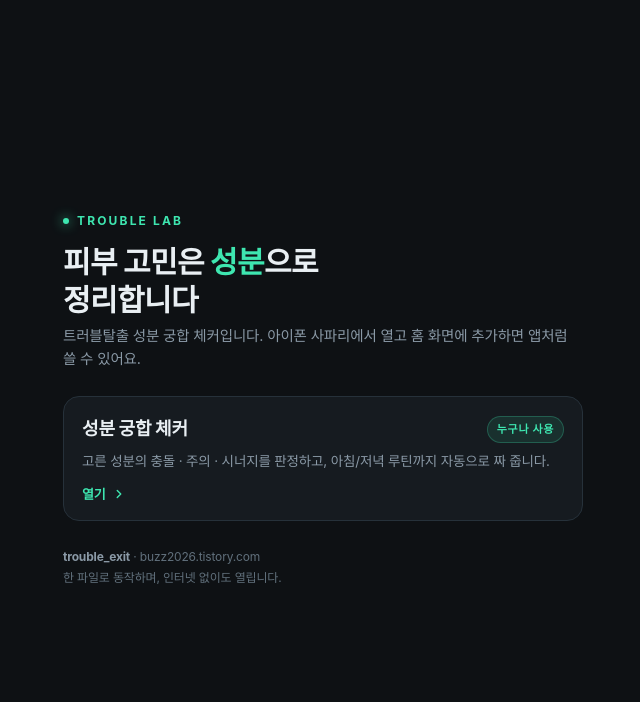
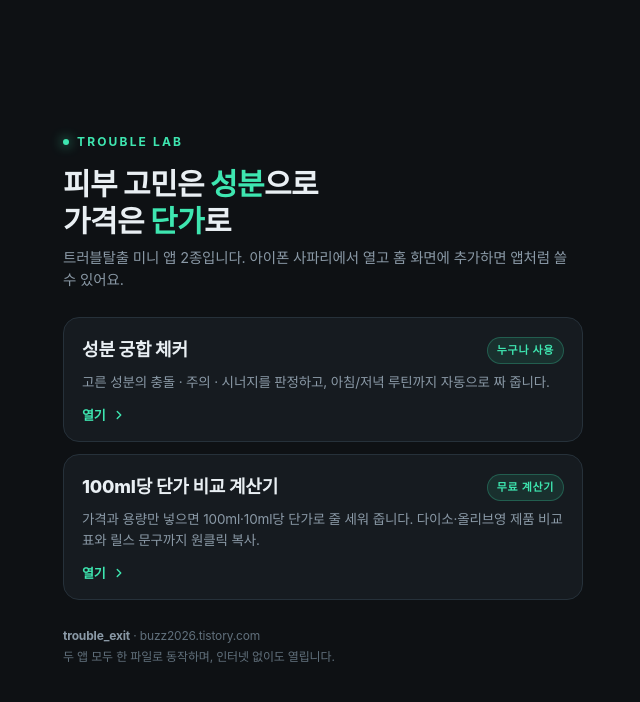
Before and after one commit to buzz121017/buzz121017.github.io, a plain HTML site: page index.html in a window 1280 px wide. Shown: the whole page, without its empty margins (317-957 px from the left). Drawn offline with Linux system fonts and the light colour scheme.

Commit message:
메인 페이지에 단가 비교 계산기 카드 추가: 성분 궁합과 함께 보이도록 타이틀·메타 설명 정리

```diff
--- a/index.html
+++ b/index.html
@@ -7,24 +7,24 @@
 <meta name="apple-mobile-web-app-capable" content="yes">
 <meta name="mobile-web-app-capable" content="yes">
 <meta name="apple-mobile-web-app-status-bar-style" content="black-translucent">
-<meta name="apple-mobile-web-app-title" content="성분궁합">
-<meta name="description" content="트러블탈출 성분 궁합 체커. 고른 성분의 충돌 · 주의 · 시너지를 판정하고 아침/저녁 루틴까지 자동으로 짜 줍니다.">
-<title>성분 궁합 체커 · TROUBLE LAB</title>
+<meta name="apple-mobile-web-app-title" content="TROUBLE LAB">
+<meta name="description" content="트러블탈출 미니 앱 2종. 성분 궁합 체커로 충돌 · 주의 · 시너지를 판정하고, 100ml당 단가 비교 계산기로 다이소·올리브영 제품값을 비교합니다.">
+<title>성분 궁합 체커 · 단가 비교 계산기 · TROUBLE LAB</title>
 <link rel="apple-touch-icon" sizes="180x180" href="apple-touch-icon.png">
 <link rel="icon" type="image/png" sizes="512x512" href="icon-512.png">
 <meta property="og:type" content="website">
 <meta property="og:site_name" content="TROUBLE LAB">
 <meta property="og:locale" content="ko_KR">
 <meta property="og:url" content="https://buzz121017.github.io/">
-<meta property="og:title" content="성분 궁합 체커 · TROUBLE LAB">
-<meta property="og:description" content="고른 성분의 충돌 · 주의 · 시너지를 판정하고 아침/저녁 루틴까지 자동으로 짜 주는 스킨케어 미니 앱. 홈 화면에 추가하면 앱처럼.">
+<meta property="og:title" content="성분 궁합 체커 · 단가 비교 계산기 · TROUBLE LAB">
+<meta property="og:description" content="성분 궁합 판정과 100ml당 단가 비교까지, 스킨케어 미니 앱 2종. 홈 화면에 추가하면 앱처럼.">
 <meta property="og:image" content="https://buzz121017.github.io/og-image.png">
 <meta property="og:image:width" content="1200">
 <meta property="og:image:height" content="630">
-<meta property="og:image:alt" content="TROUBLE LAB 성분 궁합 체커">
+<meta property="og:image:alt" content="TROUBLE LAB 미니 앱">
 <meta name="twitter:card" content="summary_large_image">
-<meta name="twitter:title" content="성분 궁합 체커 · TROUBLE LAB">
-<meta name="twitter:description" content="성분 충돌 · 주의 · 시너지 판정과 아침/저녁 루틴까지. 홈 화면에 추가하면 앱처럼.">
+<meta name="twitter:title" content="성분 궁합 체커 · 단가 비교 계산기 · TROUBLE LAB">
+<meta name="twitter:description" content="성분 궁합 판정과 100ml당 단가 비교까지. 홈 화면에 추가하면 앱처럼.">
 <meta name="twitter:image" content="https://buzz121017.github.io/og-image.png">
 <style>
   :root{
@@ -66,8 +66,8 @@
 </head>
 <body>
   <div class="brand"><i></i><span>TROUBLE LAB</span></div>
-  <h1>피부 고민은 <em>성분</em>으로<br>정리합니다</h1>
-  <p class="lede">트러블탈출 성분 궁합 체커입니다. 아이폰 사파리에서 열고 홈 화면에 추가하면 앱처럼 쓸 수 있어요.</p>
+  <h1>피부 고민은 <em>성분</em>으로<br>가격은 <em>단가</em>로</h1>
+  <p class="lede">트러블탈출 미니 앱 2종입니다. 아이폰 사파리에서 열고 홈 화면에 추가하면 앱처럼 쓸 수 있어요.</p>
 
   <div class="grid">
     <a class="app" href="./skincare/">
@@ -80,11 +80,21 @@
         <svg viewBox="0 0 24 24" fill="none" stroke="currentColor" stroke-width="2.4" stroke-linecap="round" stroke-linejoin="round"><path d="M9 6l6 6-6 6"/></svg>
       </span>
     </a>
+    <a class="app" href="./unit-price/">
+      <div class="top">
+        <h2>100ml당 단가 비교 계산기</h2>
+        <span class="tag">무료 계산기</span>
+      </div>
+      <p>가격과 용량만 넣으면 100ml·10ml당 단가로 줄 세워 줍니다. 다이소·올리브영 제품 비교표와 릴스 문구까지 원클릭 복사.</p>
+      <span class="go">열기
+        <svg viewBox="0 0 24 24" fill="none" stroke="currentColor" stroke-width="2.4" stroke-linecap="round" stroke-linejoin="round"><path d="M9 6l6 6-6 6"/></svg>
+      </span>
+    </a>
   </div>
 
   <footer>
     <b>trouble_exit</b> · buzz2026.tistory.com<br>
-    한 파일로 동작하며, 인터넷 없이도 열립니다.
+    두 앱 모두 한 파일로 동작하며, 인터넷 없이도 열립니다.
   </footer>
 </body>
 </html>
```
